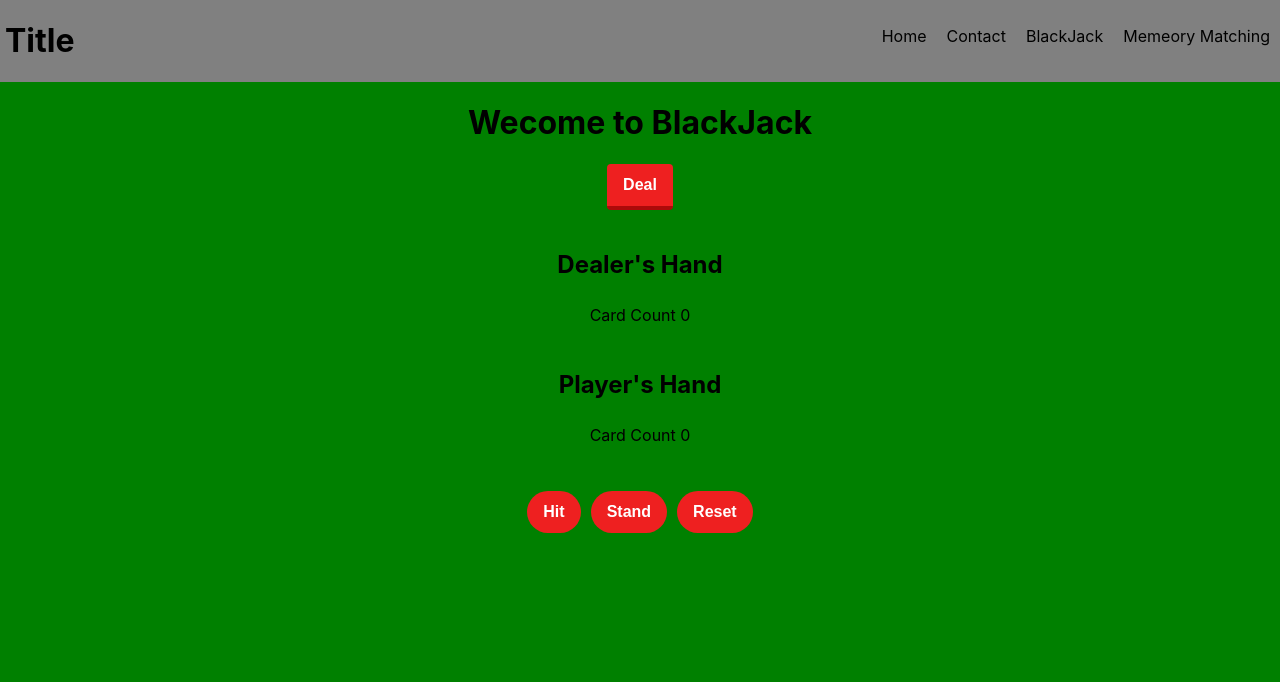
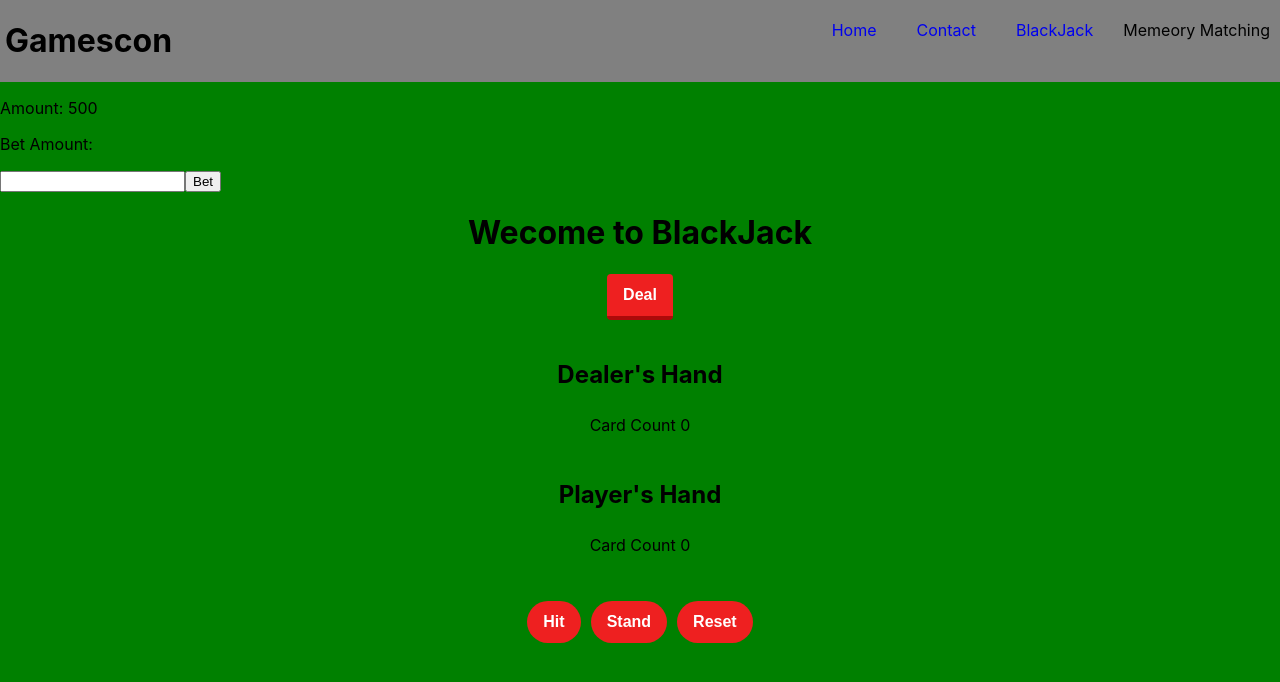
Before and after one commit to meganclapinski25/BlackJack, a React (Create React App) app: page /#/blackjack in a window 1280 px wide. Shown: the top 682 px of the page. Built offline with nearby package versions, Linux system fonts and the light colour scheme.

Commit message:
working on betting

```diff
--- a/src/BlackJack.css
+++ b/src/BlackJack.css
@@ -85,6 +85,7 @@ button{
   align-items: center;
   flex-direction: column;
   gap: 10px;
+  width: auto;
 }
 
 .dealer-hand h2,
@@ -96,6 +97,7 @@ button{
     display: flex;
     flex-direction: row;
     gap: 10px;
+
 }
 .player-cards{
     display: flex;
@@ -109,6 +111,7 @@ button{
   flex-direction: row;
   width: 100px;
   height: auto;
+
 }
 
 .alert{
--- a/src/BlackJack.js
+++ b/src/BlackJack.js
@@ -8,6 +8,8 @@ const BlackJack = () =>{
     const [dealerHand, setDealerHand] = useState([]);
     const [playerHand, setPlayerHand] = useState([]);
     const [gameMessage, setGameMessage] = useState('');
+    const [betAmount, setBetAmount] = useState();
+    const [initialAmount, setInitialAmount] = useState(500);
 
     const cardValues = {
         '2': 2, '3': 3, '4': 4, '5': 5, '6': 6, '7': 7, '8': 8, '9': 9, '10': 10,
@@ -120,6 +122,12 @@ const BlackJack = () =>{
             }
         };
 
+        const bet = () =>{
+            if(betAmount > 0 && betAmount <= initialAmount){
+                setInitialAmount(initialAmount - betAmount);
+            }
+        }
+
 
          useEffect(() => {
             const playerScore = score(playerHand);
@@ -134,7 +142,9 @@ const BlackJack = () =>{
          },[dealerHand, playerHand]);
 
 
-
+         const handleBetChange = (e) => {
+            setBetAmount(parseInt(e.target.value));
+        };
 
         useEffect(() => {
             setDeck(createDeck());
@@ -143,7 +153,16 @@ const BlackJack = () =>{
 
             <div>
                     <Header/>
-                <div >
+                <div>
+                    <div className='bets'>
+                        <p>Amount: {initialAmount}</p>
+                        <form className='bet-amount'>
+                            <p>Bet Amount:</p>
+                            <input type='number' value={betAmount} handleBetChange></input>
+                            <button> Bet </button>
+                        </form>
+
+                    </div>
                         <h1>Wecome to BlackJack</h1>
                         <div className='deal-button-contain'>
                         <button className='deal-button' onClick={dealCards}>Deal</button>
--- a/src/Header.css
+++ b/src/Header.css
@@ -1,5 +1,3 @@
-
-
 
 /* From nav- nav-links = Desktop */
 .navbar{
@@ -8,19 +6,27 @@
     width: 100%;
     display: flex;
 
+
 }
 
 .navbar h1{
     padding-left: 5px;
 }
 
-.nav-links p{
+.nav-links a{
    display: inline-block;
    padding: 10px;
    font-size: medium;
+   text-decoration: none;
+
 
 }
 .nav-links{
     margin-left: auto;
 
 }
+.nav-links a :hover{
+    background-color: red;
+
+
+ }
--- a/src/Header.js
+++ b/src/Header.js
@@ -1,17 +1,17 @@
 import React from "react";
 import './Header.css';
-
+import { Link } from 'react-router-dom';
 function Header(){
 
     return(
         <div>
             <div className="navbar">
-                <h1>Title</h1>
+                <h1>Gamescon</h1>
                 <div className="nav-links">
-                    <p>Home</p>
-                    <p>Contact</p>
-                    <p>BlackJack</p>
-                    <p>Memeory Matching</p>
+                    <a><Link to="/">Home</Link></a>
+                    <a><Link to="/blackjack">Contact</Link></a>
+                    <a><Link to="/blackjack">BlackJack</Link></a>
+                    <a>Memeory Matching</a>
                 </div>
             </div>
         </div>
```
